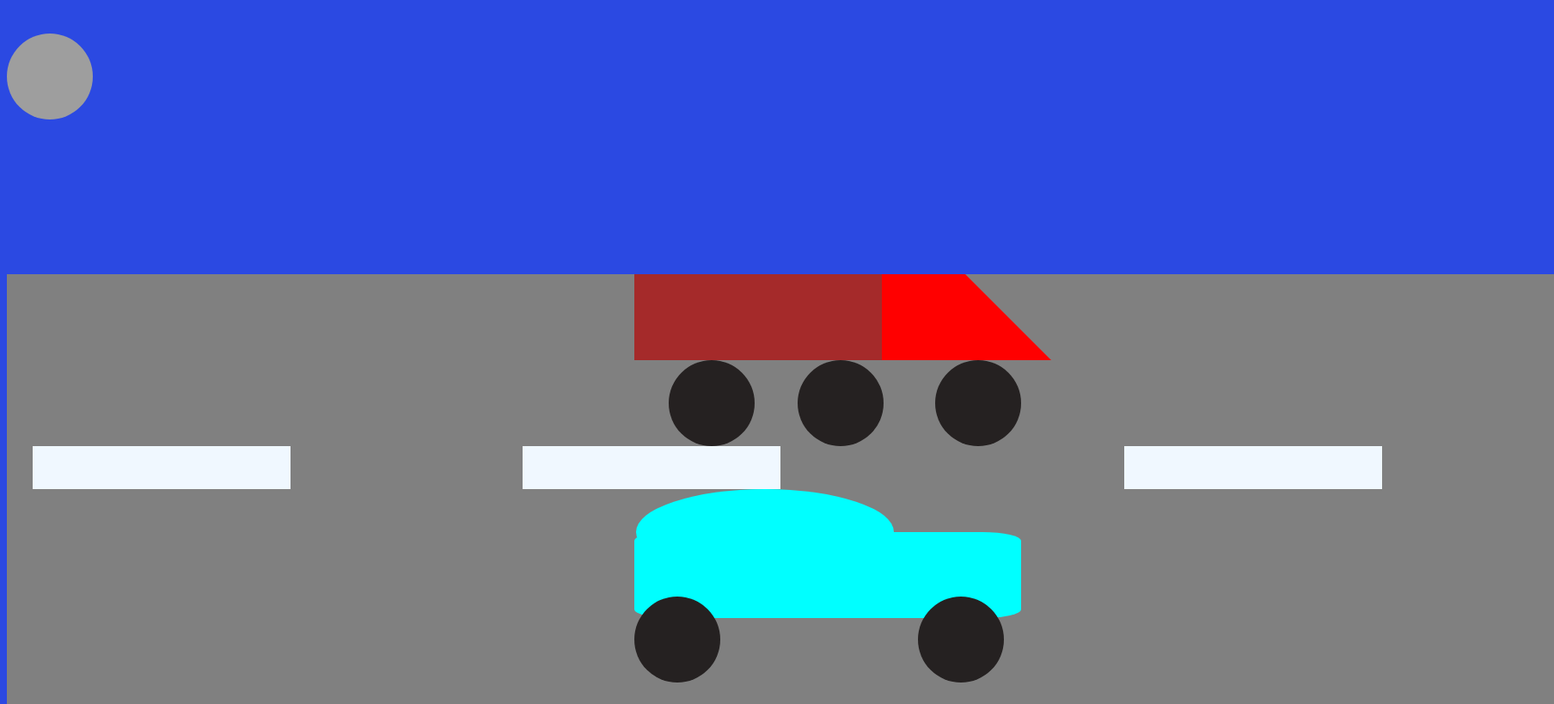
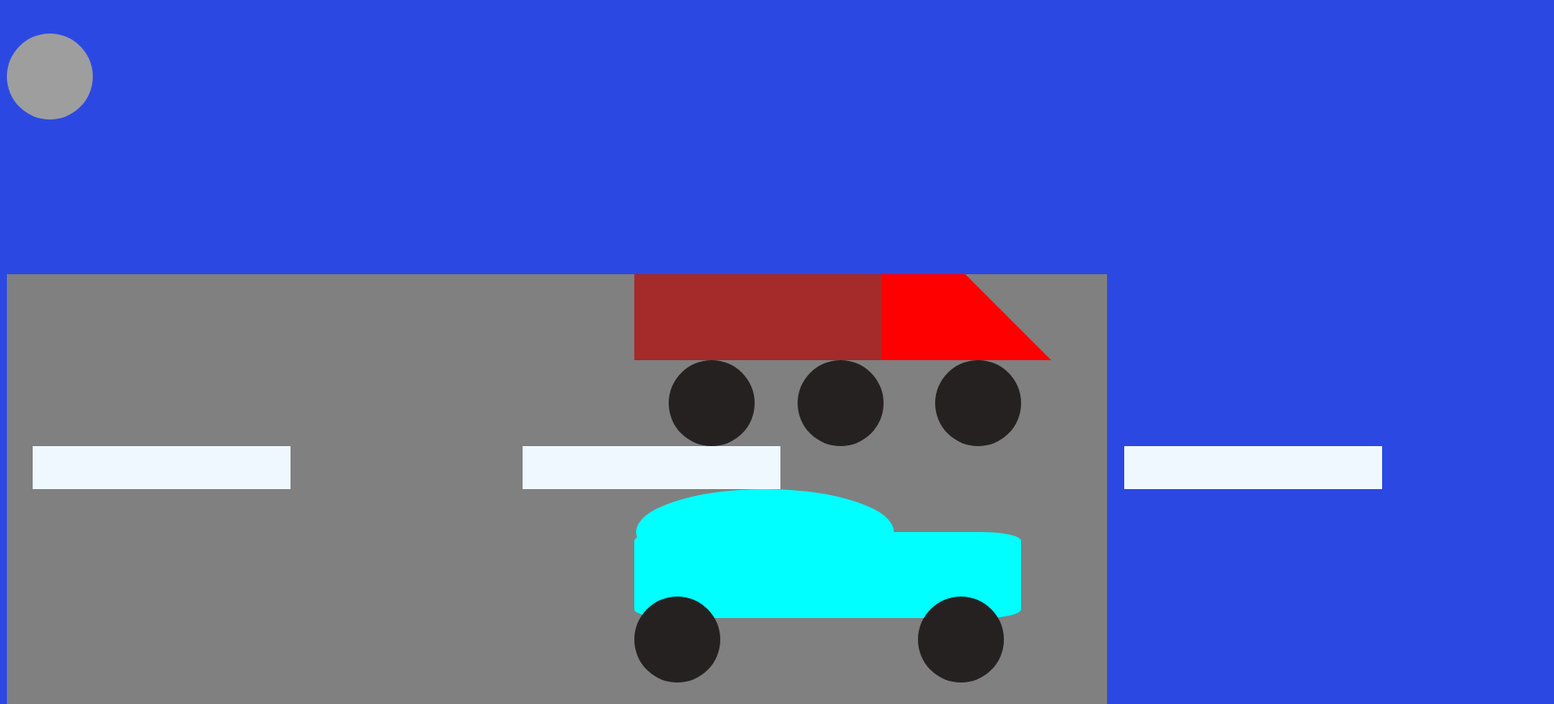
Before and after one commit to Pandych007/kontrololnay-5, a plain HTML site: page docs/index.html in a window 1280 px wide. Shown: the part 61-880 px from the top of the page at 86% size, 1808 px wide, since content can reach past the window. Drawn offline with Linux system fonts and the light colour scheme; grey boxes are pictures that could not be loaded.

Commit message:
Update stol2.css

```diff
--- a/docs/stol2.css
+++ b/docs/stol2.css
@@ -111,7 +111,7 @@ Road
 position: relative;
 top: 300px;
 background-color: grey;
-width: 1800px;
+width: calc(100vw);
 height: 500px;
 }
 
```
